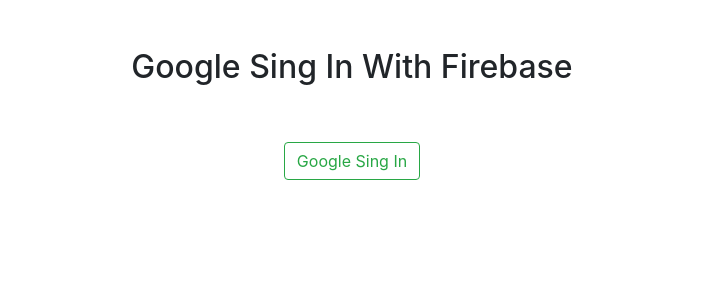
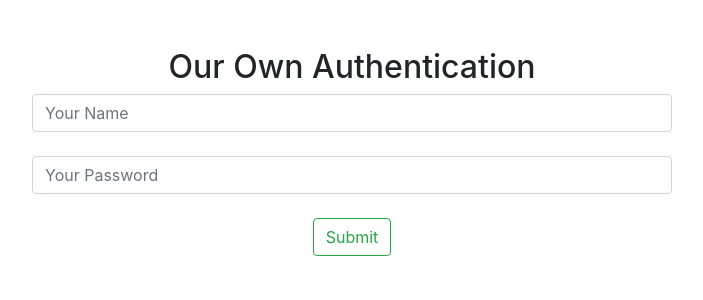
Before and after one commit to MdTasib/Firebase, a React (Create React App) app: page / in a window 1280 px wide. Shown: the top 300 px of the page, without its empty margins (288-991 px from the left). Built offline with nearby package versions, Linux system fonts and the light colour scheme.

Commit message:
sing up form

```diff
--- a/src/App.js
+++ b/src/App.js
@@ -3,6 +3,7 @@
 import FacebookAuth from './firebase/FacebookAuth';
 import GithubAuth from './firebase/GithubAuth';
 import GoogleSingIn from './auth-recap/GoogleSingIn';
+import From from './Form/From';
 
 function App() {
   return (
@@ -10,7 +11,8 @@
       {/* <GoogleAuth /> */}
       {/* <FacebookAuth /> */}
       {/* <GithubAuth /> */}
-      <GoogleSingIn />
+      {/* <GoogleSingIn /> */}
+      <From />
     </div>
   )
 }
--- a/src/Form/From.js
+++ b/src/Form/From.js
@@ -0,0 +1,32 @@
+import React from 'react';
+
+const From = () => {
+    const handleSubmit = () => {
+
+    }
+    const handleBlur = e => {
+        console.log(e.target.name, e.target.value);
+        if (e.target.name === 'email') {
+            const isEmailValid = /\S+@\S+\.\S+/.test(e.target.value);
+            console.log(isEmailValid);
+        }
+        if (e.target.name === 'password') {
+            const isPasswordValid = e.target.value.length > 6;
+            const passwordHasNumber = /\d{1}/.test(e.target.value);
+            console.log(isPasswordValid && passwordHasNumber);
+        }
+    }
+
+    return (
+        <div className='text-center pt-5 w-50 m-auto'>
+            <h2>Our Own Authentication</h2>
+            <form action={handleSubmit}>
+                <input className='form-control' name='email' onBlur={handleBlur} type="text" placeholder='Your Name' required /><br />
+                <input className='form-control' name='password' onBlur={handleBlur} type="password" placeholder='Your Password' required /><br />
+                <input className='btn btn-outline-success' type="submit" value="Submit" />
+            </form>
+        </div>
+    );
+};
+
+export default From;
```
